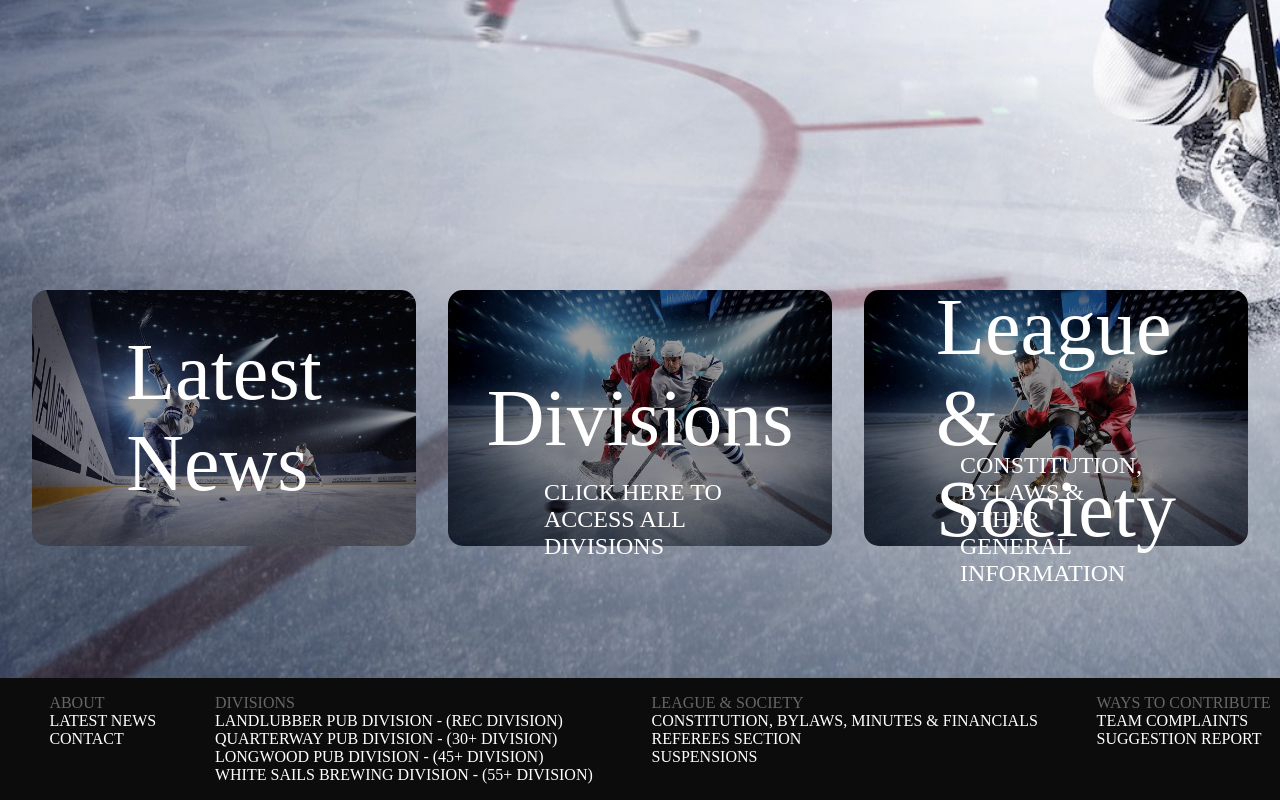
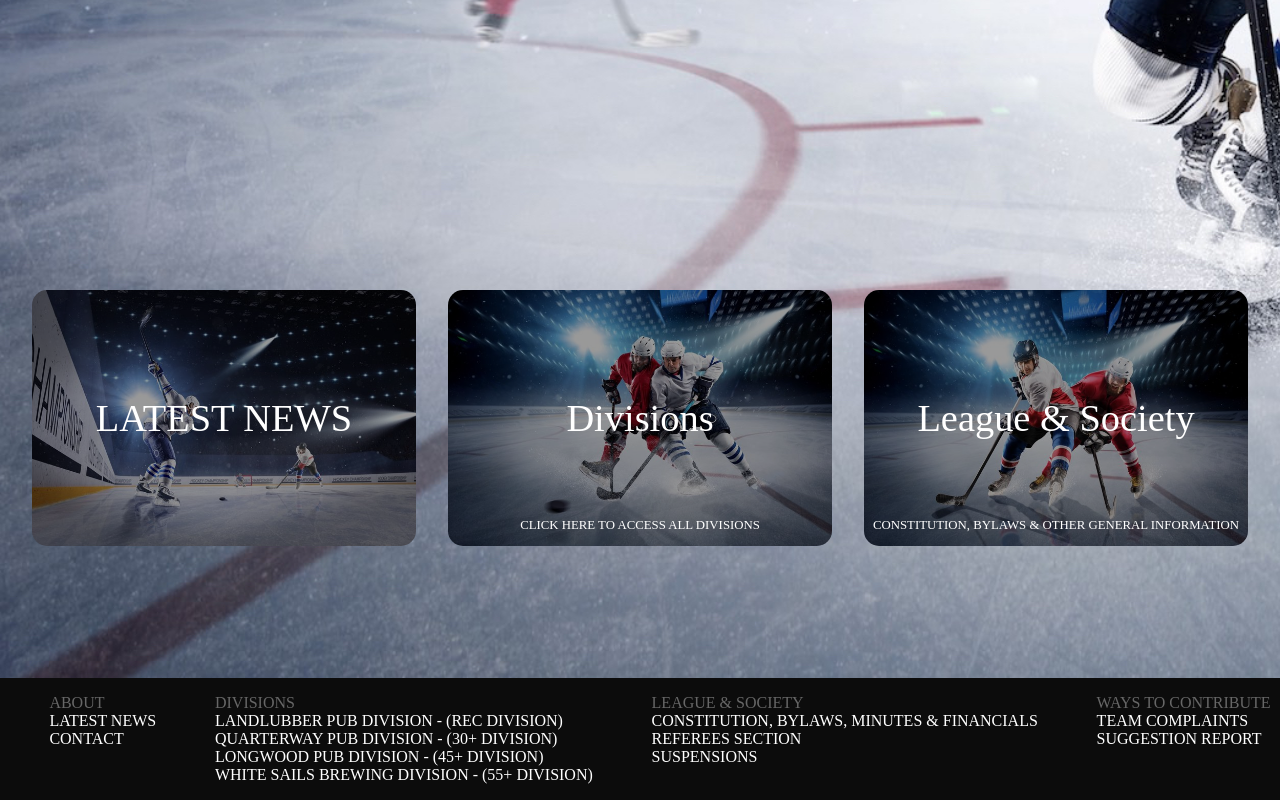
Before and after one commit to T-Pirozzini/Sports-Dashboard, a React (Create React App) app: page / in a window 1280 px wide. Shown: the part 790-1590 px from the top of the page. Built offline with nearby package versions, Linux system fonts and the light colour scheme; a web font is replaced by a local one.

Commit message:
home page styling complete and sort out style over rides across all components

```diff
--- a/src/components/Footer.css
+++ b/src/components/Footer.css
@@ -22,6 +22,6 @@ li:hover {
   color: rgba(255, 255, 255, 0.372);
   cursor: pointer;
 }
-li:nth-child(1) {
+.footer-container > ul > li:nth-child(1) {
   color: rgba(255, 255, 255, 0.372);
 }
--- a/src/components/ImageLinks.css
+++ b/src/components/ImageLinks.css
@@ -9,10 +9,11 @@
   gap: 2rem;
 }
 .img-container > div {
+  position: relative;
+  transition: all .5s;
   display: flex;
   justify-content: center;
-  position: relative;
-  transition: all .5s;
+  align-items: center;
 }
 .img-container > div:hover {
   filter: brightness(150%);
@@ -26,18 +27,14 @@
 }
 .img-container > div > div {
   position: absolute;
-  top: 50%;
-  left: 50%;
-  transform: translate(-50%, -50%);
   color: white;
-  font-size: 5rem;
+  font-size: 3vw;
+  text-align: center;
 }
 .img-container > div > p {
   position: absolute;
-  top: 80%;
-  left: 50%;
-  transform: translate(-50%, -50%);
   color: white;
-  font-size: 1.5rem;
-  width: contain;
+  font-size: 1vw;
+  text-align: center;
+  align-self: flex-end;
 }
--- a/src/components/ImageLinks.jsx
+++ b/src/components/ImageLinks.jsx
@@ -17,7 +17,7 @@ export default function ImageLinks() {
         <div className="img-container">
           <div className="latest-news-div">
             <img src={latest_news} alt="Latest News" className="latest-news-img"/>
-            <div className="img-text">Latest News</div>
+            <div className="img-text">LATEST NEWS</div>
           </div>
           <div className="divisions-div">
             <img src={divisions} alt="Divisions" className="divisions-img" />
```
